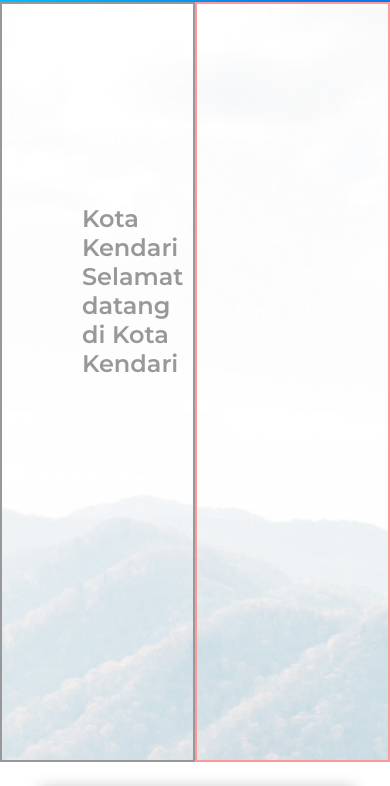
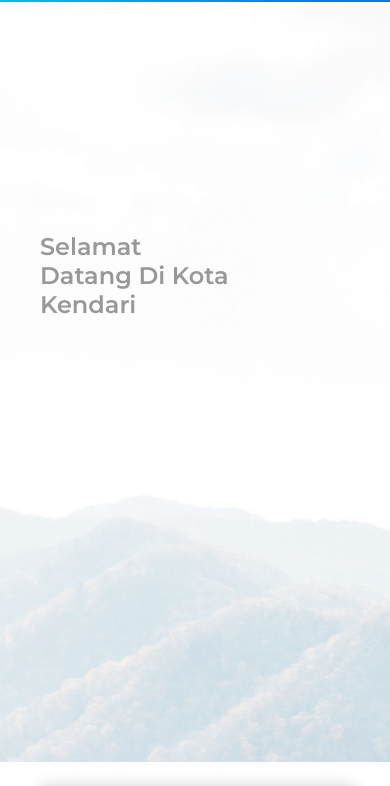
Before and after one commit to ZyoGo/Submission-Dicoding, a plain HTML site: page index.html in a window 390 px wide. Shown: the part 58-844 px from the top of the page. Drawn offline with Linux system fonts and the light colour scheme; a web font is replaced by a local one.

Commit message:
second commit

```diff
--- a/assets/css/style.css
+++ b/assets/css/style.css
@@ -19,7 +19,6 @@ nav {
     display: flex;
     background: linear-gradient(90deg, rgba(0, 255, 255, 0.5) 0%, rgba(4, 122, 237, 0.64) 79.05%);
     justify-content: space-around;
-    /* border-radius: 50px; */
     margin-bottom: 0;
     width: 100%;
     height: 60px;
@@ -136,7 +135,7 @@ nav ul li a:hover {
         right: 0;
         flex-direction: column;
         background: #047AED;
-        top: 80px;
+        top: 60px;
         width: 100%;
         height: 100vh;
         align-items: center;
@@ -144,15 +143,21 @@ nav ul li a:hover {
         transform: translateX(100%);
         transition: all 1s;
         opacity: 0;
+        z-index: 1;
     }
 
     nav ul.slide {
-        border-radius: 20px;
         transform: translateX(0);
         opacity: 1;
     }
     footer h2{
         font-size: 22px;
+    }
+    .home-index h2 {
+        font-size: 24px;
+        margin-top: 230px;
+        width: 100%;
+        color: black;
     }
 }
 
@@ -170,9 +175,7 @@ nav ul li a:hover {
 
 .container-home {
     display: flex;
-    /* background: linear-gradient(90deg, rgba(0, 255, 255, 0.5) 1%, rgba(4, 122, 237, 0.64) 90.05%); */
     height: 90vh;
-    /* padding: 20px; */
     margin: auto;
     width: 100%;
 
@@ -180,39 +183,30 @@ nav ul li a:hover {
 
 .home-bg {
     opacity: 0.4;
-    /* filter: blur(2px); */
-    /* -webkit-filter: blur(2px); */
     background-image: url('../img/bg-home.jpg');
     background-position: center;
     background-size: cover;
 }
 
 .home-index {
-    border: 2px solid black;
     flex: 1;
-    opacity: unset;
-    /* align-self: center; */
 }
 
 .home-index h2 {
-    margin-left: 80px;
-    margin-top: 200px;
+    margin-left: 40px;
+    margin-top: 230px;
+    width: 100%;
     color: black;
-    opacity: 1;
 }
+
 
 .home-img {
     background-size: cover;
     flex: 1;
-    border: 2px solid red;
 }
 
 
 @media screen and (max-width: 512px) {
-    /* .container-menu {
-        flex: 100%;
-        flex-direction: column;
-    } */
     .container-main-row {
         width: 90%;
         flex-direction: column;
@@ -274,7 +268,6 @@ nav ul li a:hover {
 }
 
 .skill-box {
-    /* background-color: #ddd; */
     width: 80%;
     margin: 10px auto 90px auto;
     align-items: center;
@@ -285,7 +278,6 @@ nav ul li a:hover {
     flex-direction: column;
     margin: auto;
     height: 50px;
-    /* background-color: #ddd; */
 }
 
 .progress-bar-wrap {
--- a/index.html
+++ b/index.html
@@ -12,7 +12,7 @@
         <nav class="nav">
             <div class="logo"><h4>4 AM</h4></div>
             <ul>
-                <li><a href="#home">Home</a></li>
+                <li><a href="#home">Sejarah</a></li>
                 <li><a href="#wilayah">Wilayah</a></li>
                 <li><a href="#Pemerintah">Pemerintahan</a></li>
                 <li><a href="#pendidikan">Pendidikan</a></li>
@@ -32,7 +32,7 @@
     <div class="container-home">
         <div class="container-home home-bg">
             <div class="home-index">
-                <h2>Kota Kendari <br>Selamat datang di Kota Kendari</h2>
+                <h2>Selamat Datang Di Kota Kendari</h2>
             </div>
             <div class="home-img">
             </div>
```
